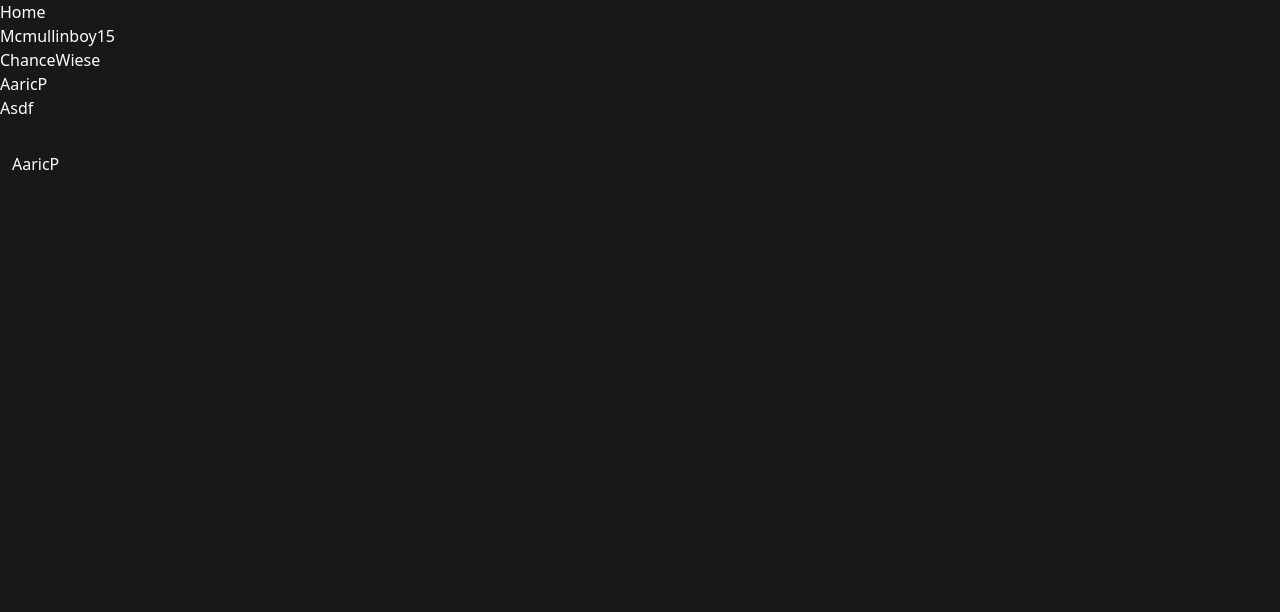
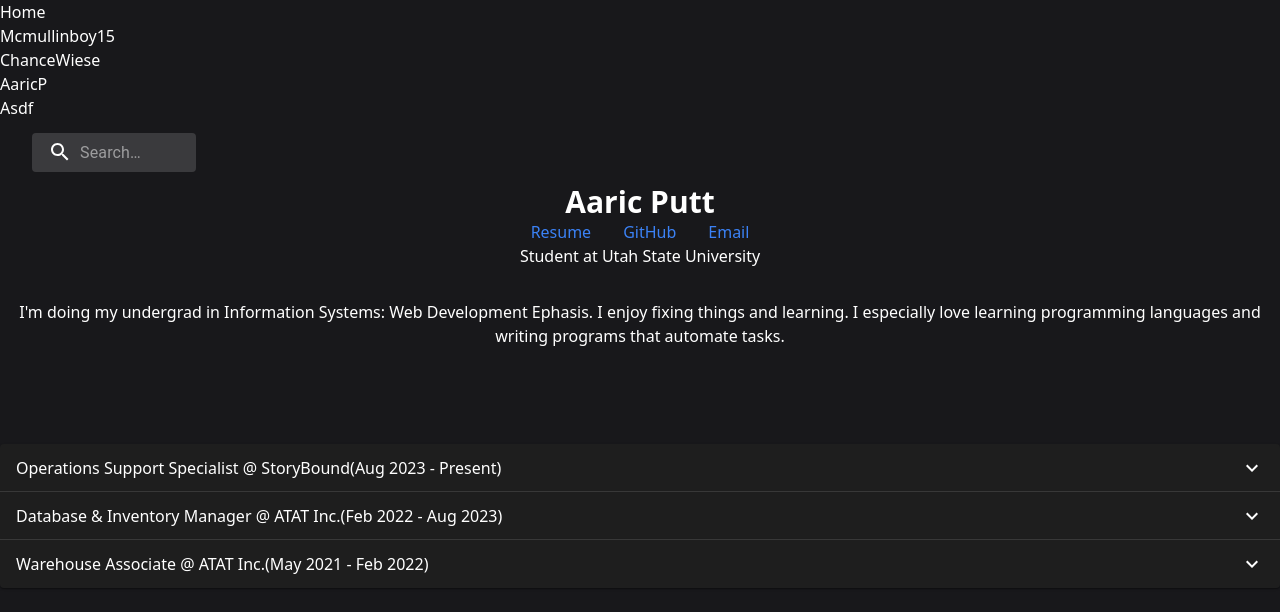
Before and after one commit to mcmullinboy15/IS5700-F2024-Lawfirm, a React (Vite) app: page /aaricp in a window 1280 px wide. Shown: the top 612 px of the page. Built offline with nearby package versions, Linux system fonts and the light colour scheme.

Commit message:
Added search bar for Module 7 Preparation Assignment

```diff
--- a/src/portfolios/aaricp.jsx
+++ b/src/portfolios/aaricp.jsx
@@ -1,8 +1,143 @@
+// Accordion
+import Accordion from "@mui/material/Accordion";
+import AccordionSummary from "@mui/material/AccordionSummary";
+import AccordionDetails from "@mui/material/AccordionDetails";
+import ExpandMoreIcon from "@mui/icons-material/ExpandMore";
+
+// Search Bar
+import * as React from "react";
+import { styled, alpha } from "@mui/material/styles";
+import Toolbar from "@mui/material/Toolbar";
+import InputBase from "@mui/material/InputBase";
+import SearchIcon from "@mui/icons-material/Search";
+
+// vvv Search Bar vvv
+const Search = styled("div")(({ theme }) => ({
+  position: "relative",
+  borderRadius: theme.shape.borderRadius,
+  backgroundColor: alpha(theme.palette.common.white, 0.15),
+  "&:hover": {
+    backgroundColor: alpha(theme.palette.common.white, 0.25),
+  },
+  marginLeft: 0,
+  width: "100%",
+  [theme.breakpoints.up("sm")]: {
+    marginLeft: theme.spacing(1),
+    width: "auto",
+  },
+}));
+
+const SearchIconWrapper = styled("div")(({ theme }) => ({
+  padding: theme.spacing(0, 2),
+  height: "100%",
+  position: "absolute",
+  pointerEvents: "none",
+  display: "flex",
+  alignItems: "center",
+  justifyContent: "center",
+}));
+
+const StyledInputBase = styled(InputBase)(({ theme }) => ({
+  color: "inherit",
+  width: "100%",
+  "& .MuiInputBase-input": {
+    padding: theme.spacing(1, 1, 1, 0),
+    // vertical padding + font size from searchIcon
+    paddingLeft: `calc(1em + ${theme.spacing(4)})`,
+    transition: theme.transitions.create("width"),
+    [theme.breakpoints.up("sm")]: {
+      width: "12ch",
+      "&:focus": {
+        width: "20ch",
+      },
+    },
+  },
+}));
+// ^^^ Search Bar ^^^
+
+const data = {
+  experience: [
+    {
+      jobTitle: "Operations Support Specialist",
+      companyName: "StoryBound",
+      dates: "Aug 2023 - Present",
+      description: [
+        "Managing employees by assigning tasks and answering questions",
+        "Setting up multiple computers/devices to be used by warehouse employees and managers, for research, sales, inventory tracking, and other purposes",
+        "Taking on side projects like assembling newly purchased machines and repairing malfunctions with inventory packaging machines",
+      ],
+    },
+    {
+      jobTitle: "Database & Inventory Manager",
+      companyName: "ATAT Inc.",
+      dates: "Feb 2022 - Aug 2023",
+      description: [
+        "Monitored a relational database for data quality issues and functionality to ensure proper business decisions were being made",
+        "Prevented inventory stockouts on hundreds of SKUs by collecting data with a relational database and analyzing it to make decisions on inventory purchase quantities",
+        "Built a program in Excel with Visual Basic for employees to look up information on our inventory",
+      ],
+    },
+    {
+      jobTitle: "Warehouse Associate",
+      companyName: "ATAT Inc.",
+      dates: "May 2021 - Feb 2022",
+      description: [
+        "Sorted, stacked, packaged, and boxed books.",
+        "Loaded and unloaded trucks using pallet jacks and forklifts.",
+      ],
+    },
+  ],
+};
+
 export default function AaricP() {
   return (
     <>
+      <Toolbar>
+        <Search>
+          <SearchIconWrapper>
+            <SearchIcon />
+          </SearchIconWrapper>
+          <StyledInputBase
+            placeholder="Search…"
+            inputProps={{ "aria-label": "search" }}
+          />
+        </Search>
+      </Toolbar>
+
       <div>
-        <h1 className="w-[940px] pt-8 px-3 pb-0">AaricP</h1>
+        <h1 className="text-center font-bold text-3xl">Aaric Putt</h1>
+        <div className="flex gap-x-8 text-blue-500 justify-center">
+          <a href="https://google.com">Resume</a>
+          <a href="https://github.com/AaricP">GitHub</a>
+          <a href="mailto:a02279785@aggies.usu.edu">Email</a>
+        </div>
+        <p className="text-center">Student at Utah State University</p>
+        <p className="text-center w-full mt-8">
+          I'm doing my undergrad in Information Systems: Web Development
+          Ephasis. I enjoy fixing things and learning. I especially love
+          learning programming languages and writing programs that automate
+          tasks.
+        </p>
+      </div>
+
+      <div className="mt-24">
+        {data.experience.map((exp, index) => (
+          <Accordion>
+            <AccordionSummary expandIcon={<ExpandMoreIcon />}>
+              <p>
+                {exp.jobTitle} @ {exp.companyName}
+              </p>
+              <p>({exp.dates})</p>
+            </AccordionSummary>
+            <AccordionDetails>
+              <div>
+                {exp.description.map((desc) => (
+                  <p>{desc}</p>
+                ))}
+              </div>
+            </AccordionDetails>
+          </Accordion>
+        ))}
       </div>
     </>
   );
```
